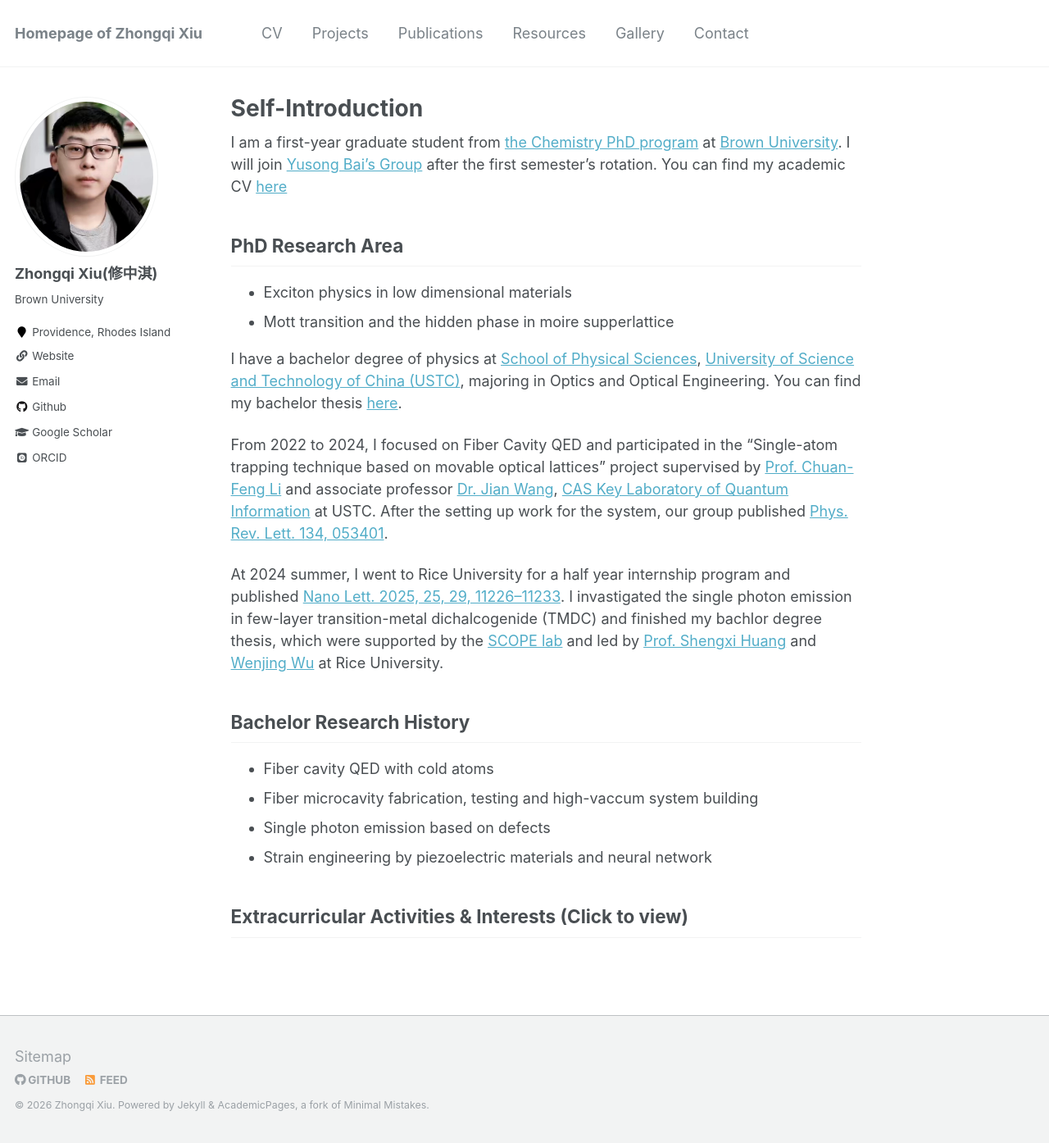
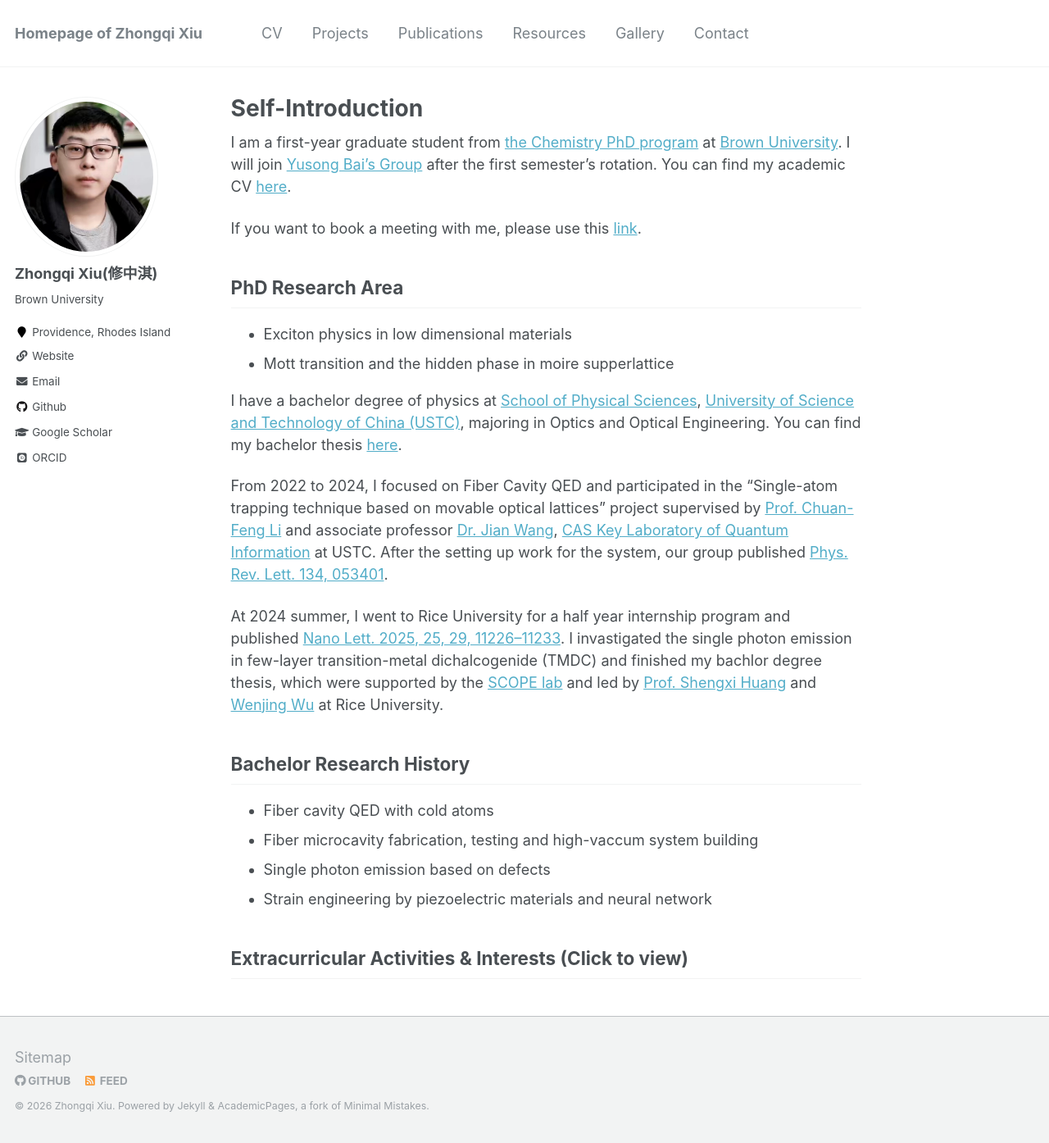
Before and after one commit to k-telux/k-telux.github.io, a Jekyll site: the page built from _pages/about.md, in a window 1280 px wide and 1394 px high. Shown: the whole window at 82% size. Built offline with Jekyll 4.4.1, drawn with Linux system fonts in a browser that asks for light colours; some web fonts are replaced.

Commit message:
Update about.md

```diff
--- a/_pages/about.md
+++ b/_pages/about.md
@@ -8,7 +8,9 @@ redirect_from:
   - /about.html
 ---
 
-I am a first-year graduate student from [the Chemistry PhD program](https://chemistry.brown.edu/graduate) at [Brown University](https://www.brown.edu/). I will join [Yusong Bai's Group](https://www.yusongbai.org/) after the first semester's rotation. You can find my academic CV [here](../assets/xzq_Resume.pdf)
+I am a first-year graduate student from [the Chemistry PhD program](https://chemistry.brown.edu/graduate) at [Brown University](https://www.brown.edu/). I will join [Yusong Bai's Group](https://www.yusongbai.org/) after the first semester's rotation. You can find my academic CV [here](../assets/xzq_Resume.pdf).
+
+If you want to book a meeting with me, please use this [link](https://calendar.app.google/dbp77AuJixuG6xw7A).
 
 ## PhD Research Area
 - Exciton physics in low dimensional materials
```
